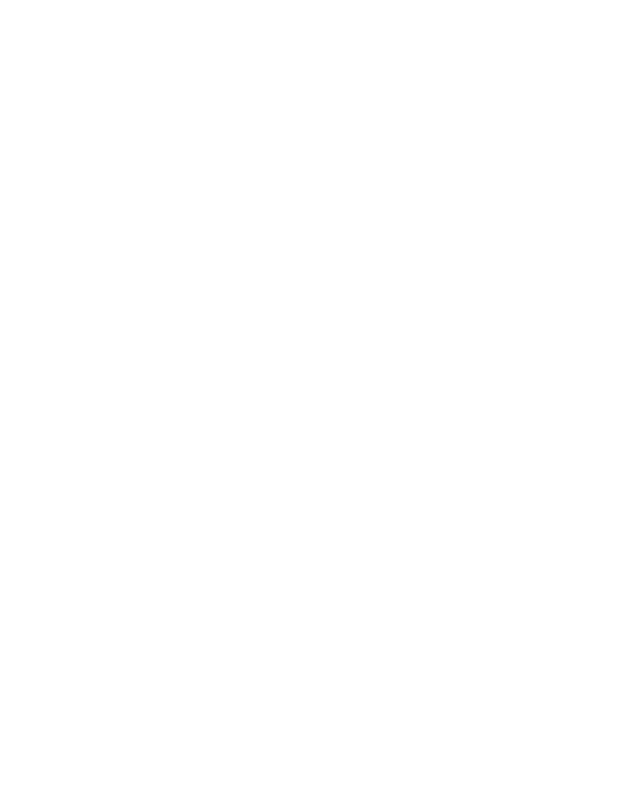
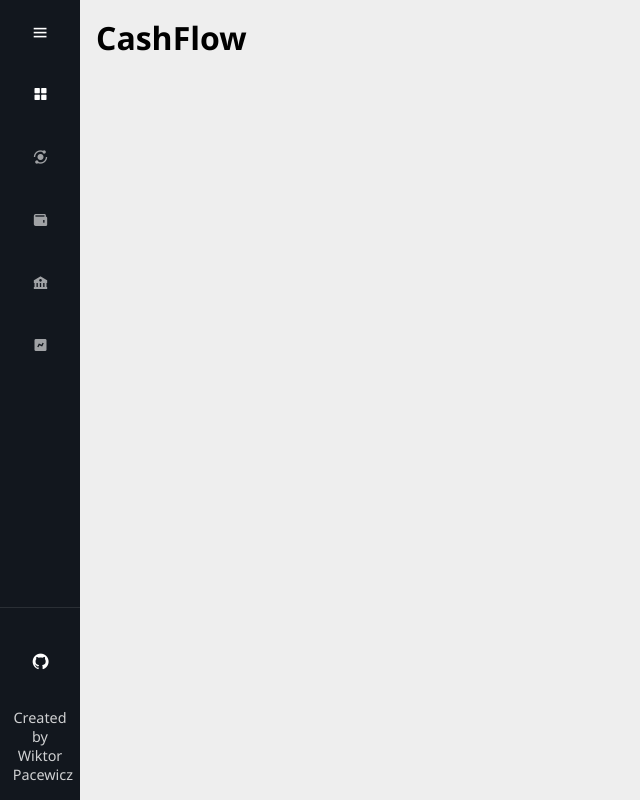
Before and after one commit to Zabernik/CashFlow, a plain HTML site: page index.html in a window 1280 px wide. Shown: the whole page, without its empty margins (0-640 px from the left). Drawn offline with nearby package versions, Linux system fonts and the light colour scheme.

Commit message:
Update 0.1 Create sidebar of app

```diff
--- a/index.html
+++ b/index.html
@@ -4,8 +4,83 @@
     <meta charset="UTF-8">
     <meta name="viewport" content="width=device-width, initial-scale=1.0">
     <title>CashFlow</title>
+    <link href='https://unpkg.com/boxicons@2.1.4/css/boxicons.min.css' rel='stylesheet'>
+    <link rel="stylesheet" href="style.css">
 </head>
 <body>
+    <div class="sidebar">
+        <div class="top">
+            <div class="logo">
+                <i class="bx bx-dollar"></i>
+                <span>CashFlow</span>
+            </div>
+            <i class="bx bx-menu" id="btn"></i>
+        </div>
+        <ul>
+            <li>
+                <a href="#">
+                    <i class="bx bxs-grid-alt"></i>
+                    <span class="nav-item">Dashboard</span>
+                </a>
+                <span class="tooltip">Dashboard</span>
+            </li>
+            <li class="disabled">
+                <a href="#">
+                    <i class="bx bxs-analyse"></i>
+                    <span class="nav-item">Analysis</span>
+                </a>
+                <span class="tooltip">Analysis</span>
+            </li>
+            <li class="disabled">
+                <a href="#">
+                    <i class="bx bxs-wallet"></i>
+                    <span class="nav-item">Accounts</span>
+                </a>
+                <span class="tooltip">Accounts</span>
+            </li>
+            <li class="disabled">
+                <a href="#">
+                    <i class="bx bxs-bank"></i>
+                    <span class="nav-item">Savings</span>
+                </a>
+                <span class="tooltip">Savings</span>
+            </li>
+            <li class="disabled">
+                <a href="#">
+                    <i class="bx bxs-chart"></i>
+                    <span class="nav-item">Media</span>
+                </a>
+                <span class="tooltip">Media</span>
+            </li>
+        </ul>
+        <div class="footer">
+            <ul>
+                <li>
+                    <a href="https://github.com/Zabernik" target="_blank">
+                        <i class="bx bxl-github"></i>
+                        <span class="nav-item">Github</span>
+                    </a>
+                    <span class="tooltip">Github</span>
+                </li>
+            </ul>
+            <p>Created by Wiktor Pacewicz</p>
+        </div>
 
+
+    </div>
+
+    <div class="main-content">
+        <div class="container">
+            <h1>CashFlow</h1>
+        </div>
+    </div>
 </body>
+    <script>
+        let btn = document.querySelector('#btn');
+        let sidebar = document.querySelector('.sidebar');
+
+        btn.onclick = function () {
+            sidebar.classList.toggle('active');
+        };
+    </script>
 </html>
--- /dev/null
+++ b/style.css
@@ -0,0 +1,183 @@
+*{
+    margin: 0;
+    padding: 0;
+    box-sizing: border-box;
+    font-family: 'Segoe UI', Tahoma, Geneva, Verdana, sans-serif;
+}
+
+.sidebar{
+    position: absolute;
+    top: 0;
+    left: 0;
+    height: 100vh;
+    width: 80px;
+    background-color: #12171e;
+    padding: 0.4rem 0.8rem;
+    transition: all 0.5s ease;
+}
+
+.sidebar.active ~ .main-content {
+    left: 250px;
+    width: calc(100% - 250px);
+}
+
+.sidebar.active {
+    width: 250px;
+}
+
+.sidebar #btn {
+    position: absolute;
+    color: #fff;
+    top: .4em;
+    left: 50%;
+    font-size: 1.2rem;
+    line-height: 50px;
+    transform: translateX(-50%);
+    cursor: pointer;
+}
+
+.sidebar.active #btn {
+    left: 90%;
+}
+
+.sidebar .top .logo {
+    color: #fff;
+    display: flex;
+    height: 50px;
+    width: 100%;
+    align-items: center;
+    pointer-events: none;
+    opacity: 0;
+}
+
+.sidebar.active .top .logo {
+    opacity: 1;
+}
+
+.top .logo i {
+    font-size: 3rem;
+    margin-right: 5px;
+}
+
+.bold {
+    font-weight: 600;
+}
+
+.sidebar p {
+    opacity: 0;
+}
+
+.sidebar.active p {
+    opacity: 1;
+}
+
+.sidebar ul li {
+    position: relative;
+    list-style-type: none;
+    height: 50px;
+    width: 90%;
+    margin: 0.8rem auto;
+    line-height: 50px;
+}
+
+.sidebar ul li a {
+    color: #fff;
+    display: flex;
+    align-items: center;
+    text-decoration: none;
+    border-radius: 0.8rem;
+}
+
+.sidebar ul li a:hover {
+    background-color: #fff;
+    color: #12171e;
+}
+
+.sidebar ul li a i {
+    min-width: 50px;
+    text-align: center;
+    height: 50px;
+    border-radius: 12px;
+    line-height: 50px;
+}
+
+.sidebar .nav-item {
+    opacity: 0;
+}
+
+.sidebar.active .nav-item{
+    opacity: 1;
+}
+
+.sidebar ul li .tooltip {
+    position: absolute;
+    left: 125px;
+    top: 50%;
+    transform: translate(-50%, -50%);
+    box-shadow: 0 0.5rem 0.8rem rgba(0, 0, 0, 0.2);
+    border-radius: .6rem;
+    padding: .4em 1.2rem;
+    line-height: 1.8rem;
+    z-index: 20;
+    opacity: 0;
+}
+
+.sidebar ul li:hover .tooltip{
+    opacity: 1;
+}
+
+.sidebar.active ul li .tooltip {
+    display: none;
+}
+
+.main-content {
+    position: relative;
+    background-color: #eee;
+    min-height: 100vh;
+    top: 0;
+    left: 80px;
+    transition: all 0.5s ease;
+    width: calc(100% - 80px);
+    padding: 1rem;
+}
+
+.disabled {
+    pointer-events:none;
+    opacity:0.6;
+}
+
+.footer {
+    position: absolute;
+    bottom: 0;
+    left: 0;
+    width: 100%;
+    background-color: #12171e;
+    padding: 1rem 0.8rem;
+    text-align: center;
+    border-top: 1px solid rgba(255, 255, 255, 0.1);
+}
+
+.footer ul {
+    margin: 0 0 0.5rem 0;
+    display: flex;
+    justify-content: center;
+}
+
+.footer ul li a {
+    color: #fff;
+    font-size: 1.2rem;
+    text-decoration: none;
+    transition: color 0.3s ease, transform 0.3s ease;
+}
+
+.footer ul li a:hover {
+    background-color: #fff;
+    color: #12171e;
+}
+
+.footer p {
+    color: #fff;
+    font-size: 0.9rem;
+    opacity: 0.8;
+    margin: 0;
+}
```
Also changed, not shown: styles.css (deleted).
